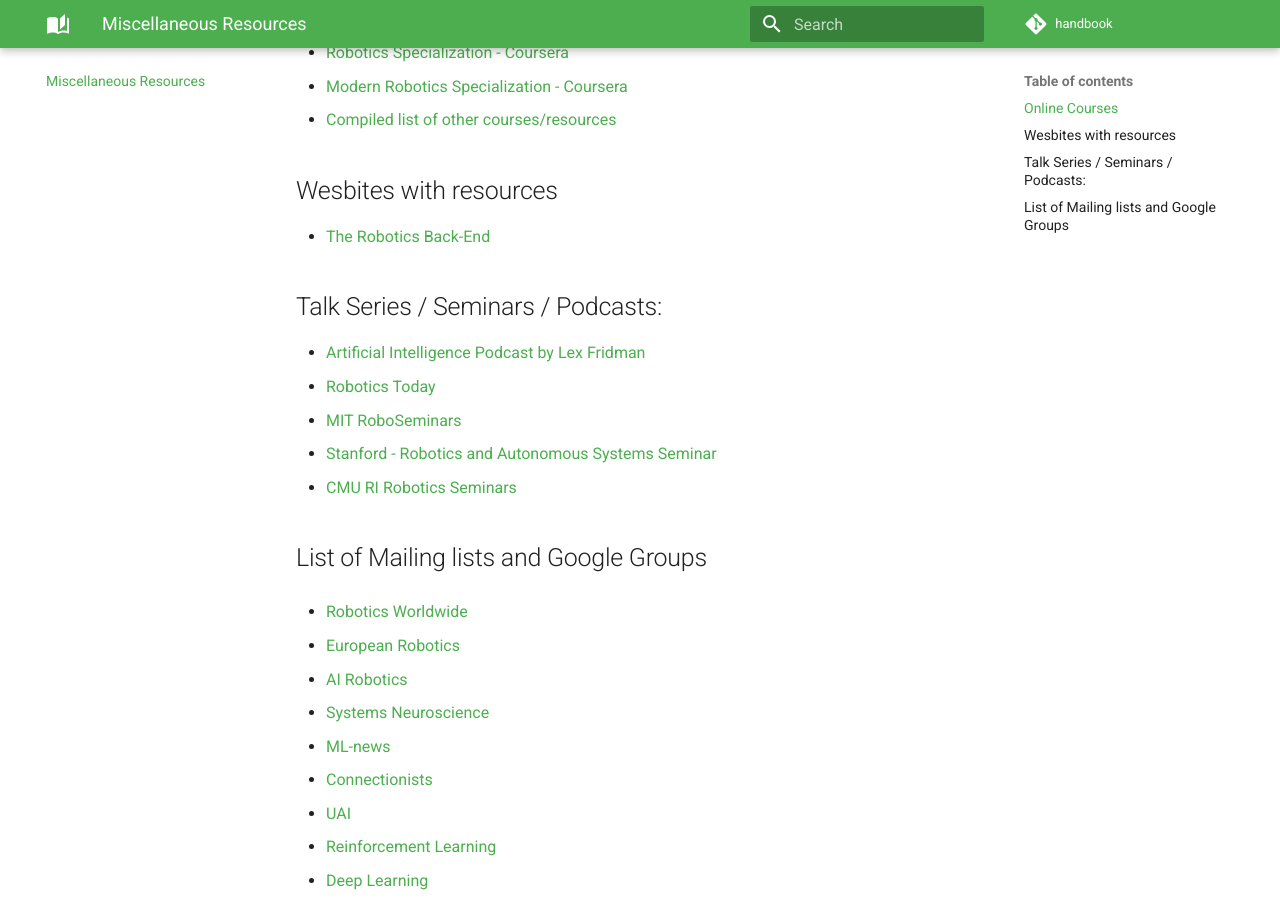
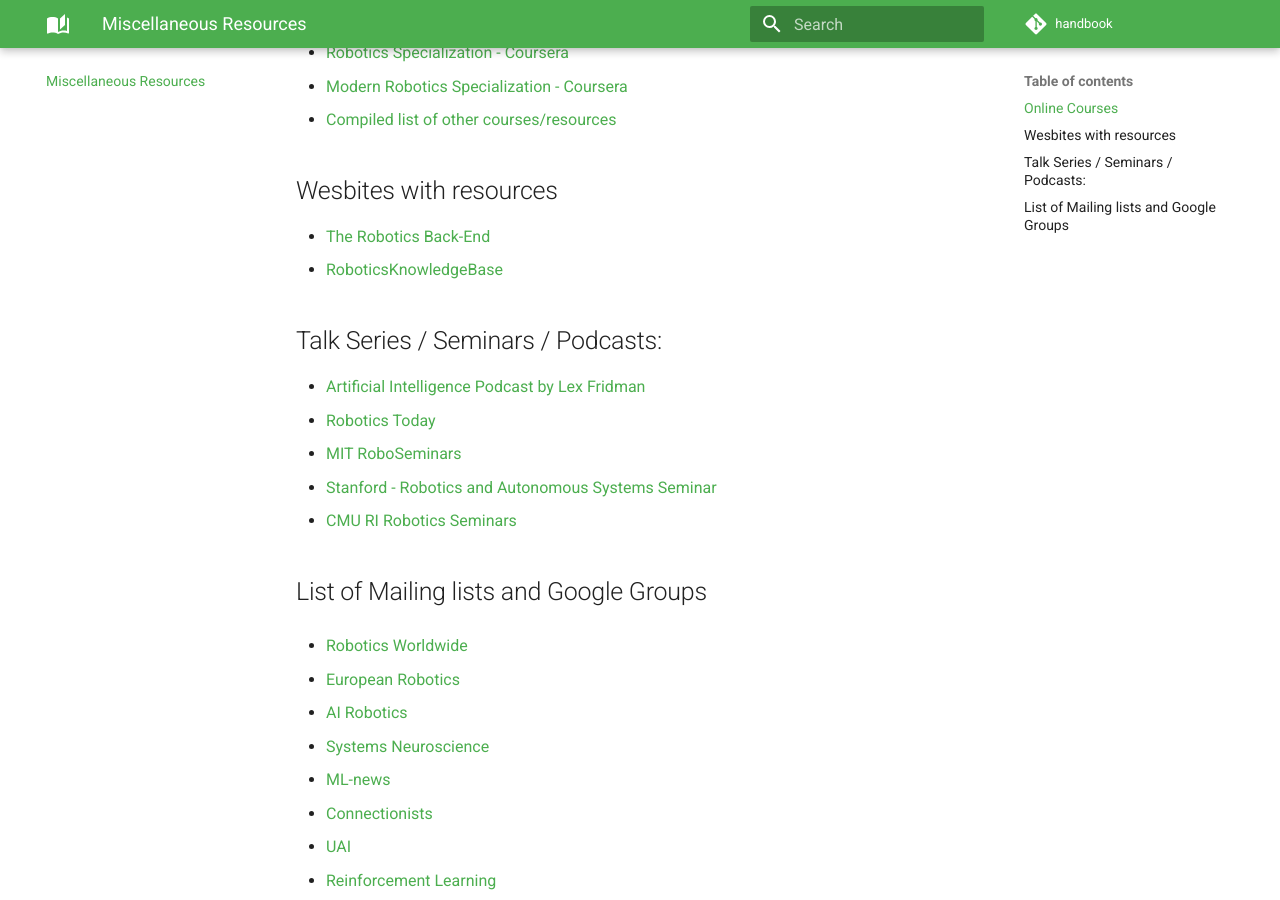
Before and after one commit to ERC-BPGC/handbook, an MkDocs documentation site: the page built from docs/misc.md, in a window 1280 px wide and 900 px high, scrolled down 373 px. Built offline with MkDocs 1.6.1 and Material for MkDocs 9.7.7, drawn with Linux system fonts in a browser that asks for light colours; comment, search, counter and statistics services are not loaded.

Commit message:
Added RoboticsKnowledgeBase

```diff
--- a/docs/misc.md
+++ b/docs/misc.md
@@ -13,6 +13,7 @@
 ## Wesbites with resources
 
 - [The Robotics Back-End](https://roboticsbackend.com/)
+- [RoboticsKnowledgeBase](https://roboticsknowledgebase.com/)
 
 ## Talk Series / Seminars / Podcasts:
 - [Artificial Intelligence Podcast by Lex Fridman](https://www.youtube.com/playlist?list=PLrAXtmErZgOdP_8GztsuKi9nrraNbKKp4)
```
